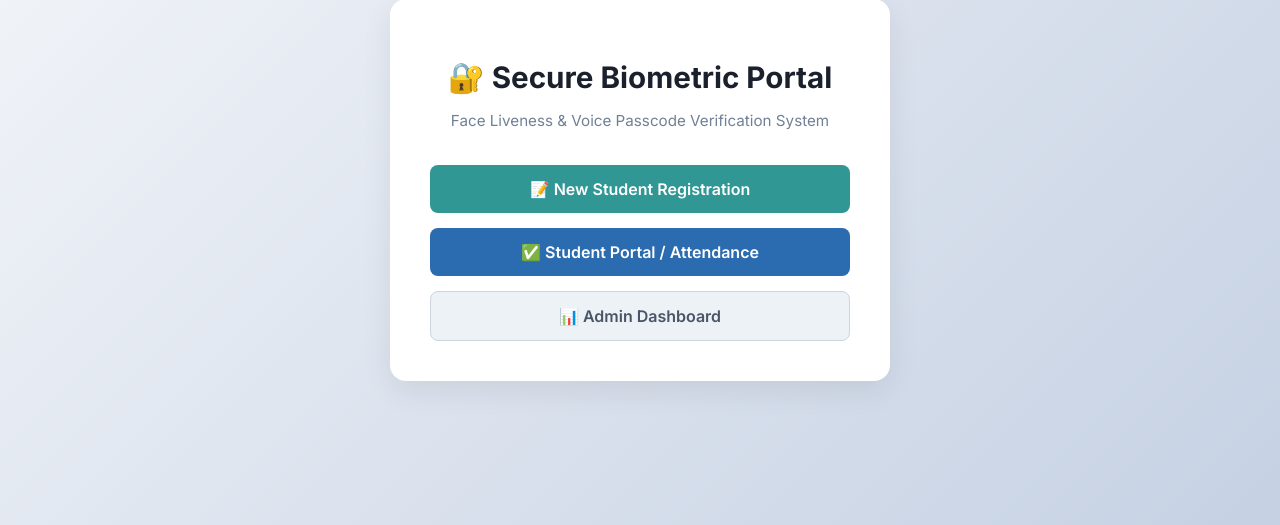
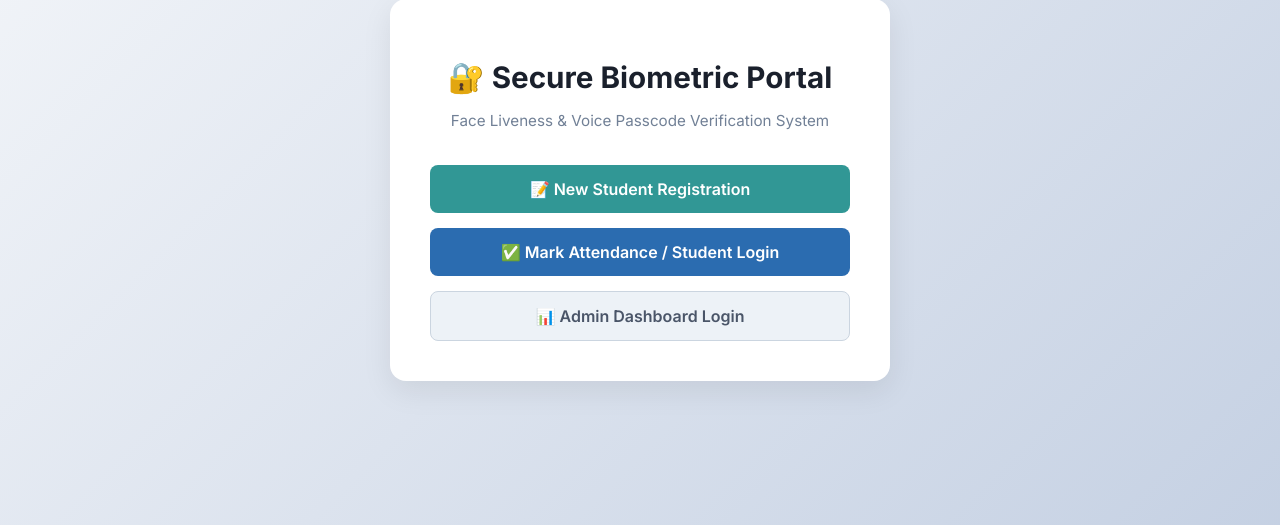
Before and after one commit to zsdfaewr/attendance-app, a Flask app: page / in a window 1280 px wide. Shown: the part 230-755 px from the top of the page. Run offline with Flask 3, Linux system fonts and the light colour scheme.

Commit message:
Restore custom index layout and sync Flask route endpoints

```diff
--- a/templates/index.html
+++ b/templates/index.html
@@ -85,8 +85,8 @@
 
         <div class="nav-links">
             <a href="{{ url_for('register') }}" class="btn btn-primary">📝 New Student Registration</a>
-            <a href="{{ url_for('student_login') }}" class="btn btn-secondary">✅ Student Portal / Attendance</a>
-            <a href="{{ url_for('admin_dashboard') }}" class="btn btn-outline">📊 Admin Dashboard</a>
+            <a href="{{ url_for('student_login') }}" class="btn btn-secondary">✅ Mark Attendance / Student Login</a>
+            <a href="{{ url_for('admin_dashboard') }}" class="btn btn-outline">📊 Admin Dashboard Login</a>
         </div>
     </div>
 </body>
```
